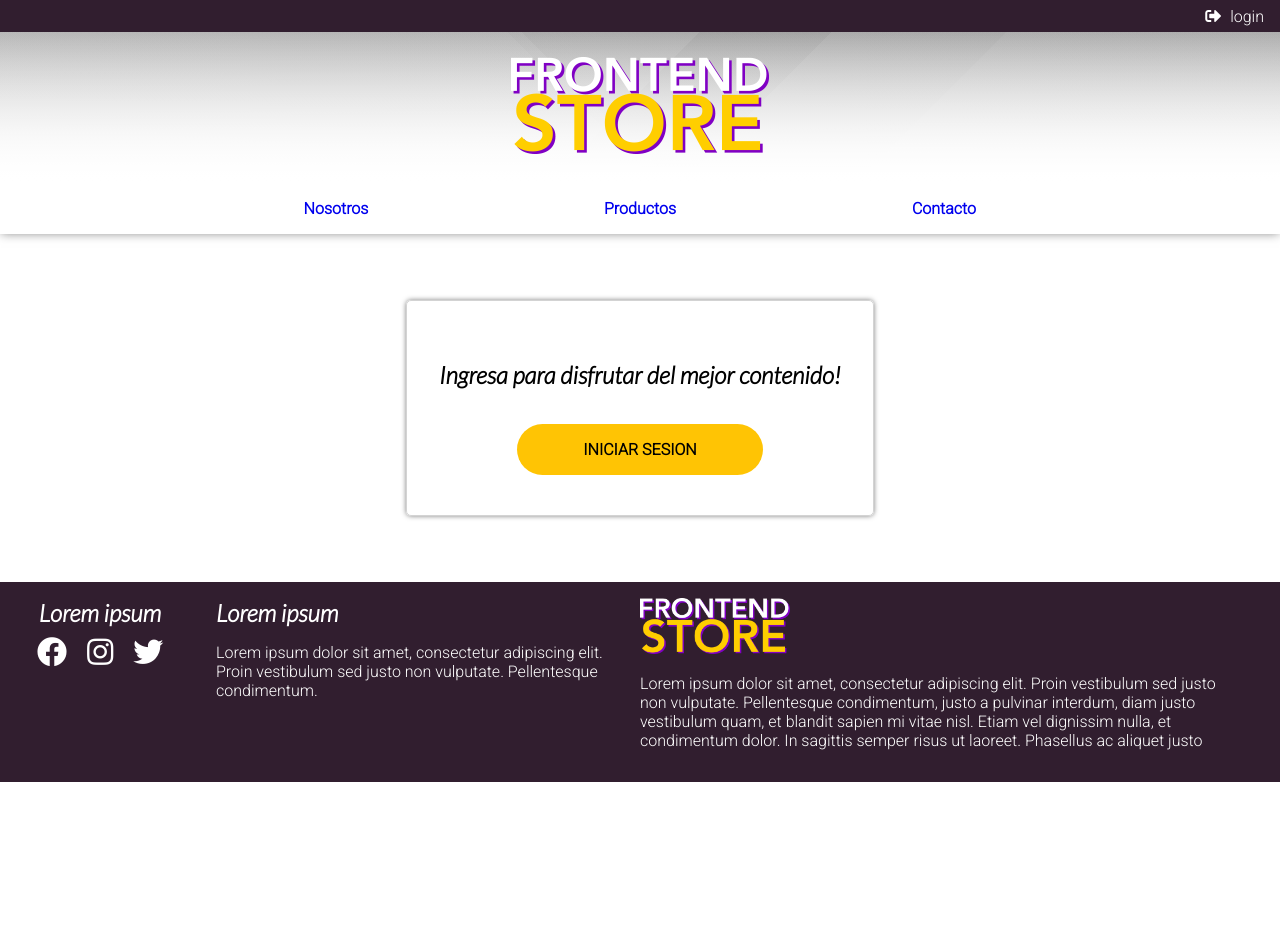
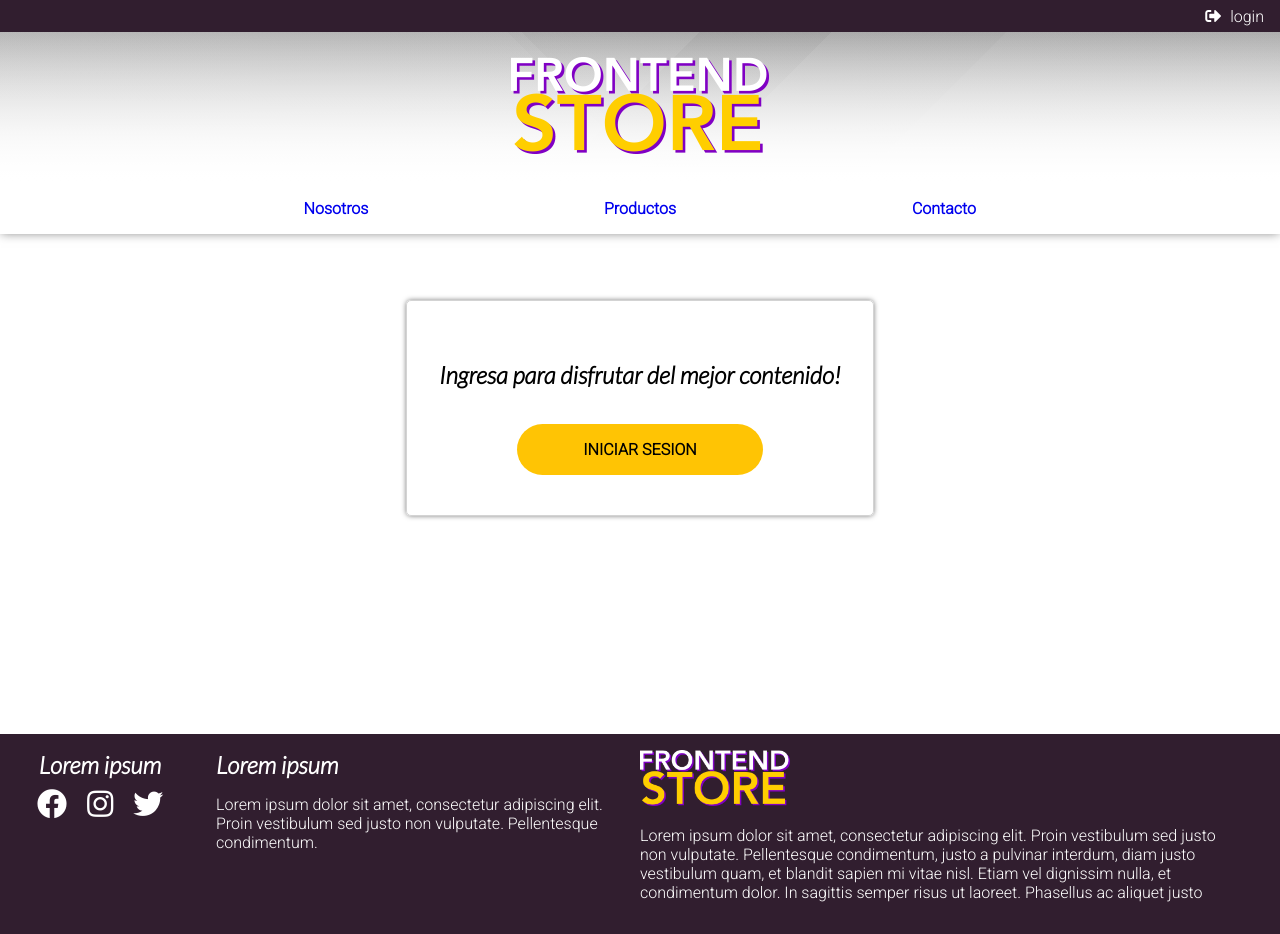
Before and after one commit to manuelRivero/react-routing, a React (Create React App) app in the folder cliente/: page / in a window 1280 px wide. Before the commit the page ends 800 px from the top, so only its background shows below. Built offline with nearby package versions, Linux system fonts and the light colour scheme; what auth0-js would draw is missing.

Commit message:
arreglo en el vh del container principal de las secciones

```diff
--- a/cliente/src/index.css
+++ b/cliente/src/index.css
@@ -38,7 +38,9 @@ h1,h2,h3,h4{
   box-sizing: border-box;
 }
 .section-container{
-  padding: 1rem;
+
+    min-height: 50vh;
+    padding: 1rem;
     box-sizing: border-box;
     margin: 50px auto;
     position: relative;
```
